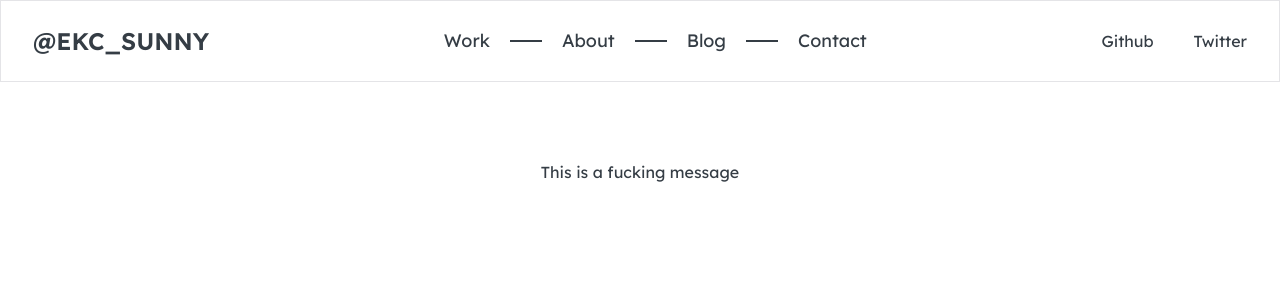
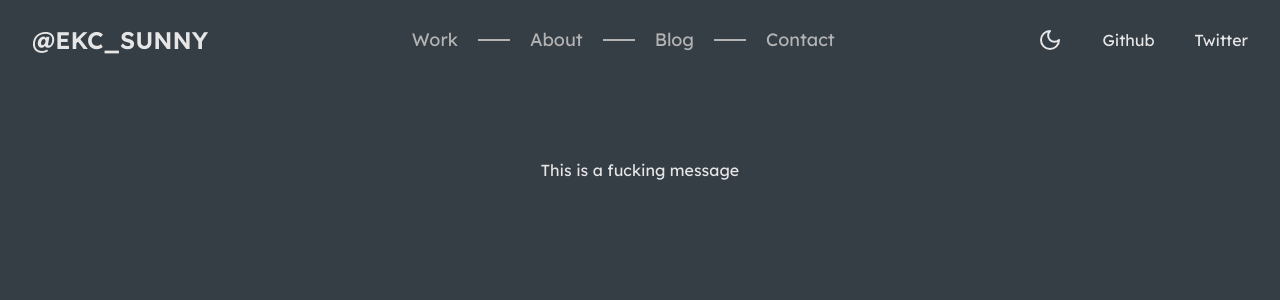
Before and after one commit to kingsley-sunny/portfolio, a Next.js app: page / in a window 1280 px wide. Shown: the top 300 px of the page. Built offline with nearby package versions, Linux system fonts and the light colour scheme.

Commit message:
feature: implemented dark mode

```diff
--- a/app/globals.css
+++ b/app/globals.css
@@ -9,14 +9,14 @@
     --card-foreground: 212 13% 24%;
     --popover: 0 0% 100%;
     --popover-foreground: 212 13% 24%;
-    --primary: 0 0% 98%;
+    --primary: 0 0% 90%;
     --primary-foreground: 212 20% 24%;
     --secondary: 240 4.8% 95.9%;
-    --secondary-foreground: 0 0% 98%;
+    --secondary-foreground: 0 0% 90%;
     --muted: 240 4.8% 95.9%;
     --muted-foreground: 240 3.8% 46.1%;
     --accent: 240 4.8% 95.9%;
-    --accent-foreground: 0 0% 98%;
+    --accent-foreground: 0 0% 90%;
     --destructive: 0 84.2% 60.2%;
     --destructive-foreground: 212 20% 24%;
     --border: 240 5.9% 90%;
@@ -32,17 +32,17 @@
   }
   .dark {
     --background: 212 13% 24%;
-    --foreground: 212 20% 24%;
+    --foreground: 0 0% 90%;
     --card: 212 13% 24%;
     --card-foreground: 212 20% 24%;
     --popover: 212 13% 24%;
     --popover-foreground: 212 20% 24%;
     --primary: 212 20% 24%;
-    --primary-foreground: 0 0% 98%;
+    --primary-foreground: 0 0% 90%;
     --secondary: 240 3.7% 15.9%;
     --secondary-foreground: 212 20% 24%;
     --muted: 240 3.7% 15.9%;
-    --muted-foreground: 240 5% 64.9%;
+    --muted-foreground: 0 0% 70%;
     --accent: 240 3.7% 15.9%;
     --accent-foreground: 212 20% 24%;
     --destructive: 0 62.8% 30.6%;
--- a/app/layout.tsx
+++ b/app/layout.tsx
@@ -1,6 +1,7 @@
 import type { Metadata } from "next";
 import { Lexend } from "next/font/google";
 import NavBar from "../components/shared/NavBar/NavBar";
+import { ThemeProvider } from "../components/shared/ThemeProvider";
 import "./globals.css";
 
 const lexend = Lexend({
@@ -21,9 +22,11 @@ export default function RootLayout({
 }>) {
   return (
     <html lang='en'>
-      <body className={`${lexend.className} antialiased`}>
-        <NavBar />
-        {children}
+      <body className={`${lexend.className} text-foreground antialiased`}>
+        <ThemeProvider attribute='class' defaultTheme='dark'>
+          <NavBar />
+          {children}
+        </ThemeProvider>
       </body>
     </html>
   );
--- a/components/shared/NavBar/NavBar.tsx
+++ b/components/shared/NavBar/NavBar.tsx
@@ -1,3 +1,7 @@
+"use client";
+
+import { MoonIcon, SunIcon } from "lucide-react";
+import { useTheme } from "next-themes";
 import Link from "next/link";
 import { IComponentProps } from "../../../base/interfaces/interface";
 import { cn } from "../../../lib/utils";
@@ -6,36 +10,47 @@ import MainContainer from "../Container";
 import Logo from "../Logo";
 
 const NavBar = ({ className }: IComponentProps) => {
+  const { setTheme, theme } = useTheme();
+
   return (
-    <div className={cn("border padding-all", className)}>
+    <div className={cn("padding-all", className)}>
       <MainContainer className='flex items-center py-4 lg:py-6 justify-between'>
         {/*logo  */}
         <Logo />
 
         {/* Navbar Links */}
-        <nav className='lg:flex items-center space-x-5 hidden text-lg'>
+        <nav className='lg:flex items-center space-x-5 hidden text-lg text-muted-foreground'>
           <Link href={"/"} className=''>
             Work
           </Link>
 
-          <div className='w-8 h-0.5 bg-foreground'></div>
+          <div className='w-8 h-0.5 bg-muted-foreground'></div>
 
           <Link href={"/"} className=''>
             About
           </Link>
 
-          <div className='w-8 h-0.5 bg-foreground'></div>
+          <div className='w-8 h-0.5 bg-muted-foreground'></div>
 
           <Link href={"/"} className=''>
             Blog
           </Link>
 
-          <div className='w-8 h-0.5 bg-foreground'></div>
+          <div className='w-8 h-0.5 bg-muted-foreground'></div>
 
           <Link href={"/"} className=''>
             Contact
           </Link>
         </nav>
+
+        <div className='flex items-center space-x-5 lg:space-x-10'>
+          {/* theme switcher */}
+
+          {theme === "dark" ? (
+            <MoonIcon className='cursor-pointer' onClick={() => setTheme("light")} />
+          ) : (
+            <SunIcon className='cursor-pointer' onClick={() => setTheme("dark")} />
+          )}
 
           {/* the social links */}
           <div className='lg:flex hidden items-center space-x-10'>
@@ -51,6 +66,7 @@ const NavBar = ({ className }: IComponentProps) => {
           <div className='w-10 h-10 bg-greenColor flex items-center justify-center rounded-full lg:hidden'>
             <TwoMenuIcon className='text-primary' />
           </div>
+        </div>
       </MainContainer>
     </div>
   );
--- /dev/null
+++ b/components/shared/ThemeProvider.tsx
@@ -0,0 +1,11 @@
+"use client";
+
+import { ThemeProvider as NextThemesProvider } from "next-themes";
+import * as React from "react";
+
+export function ThemeProvider({
+  children,
+  ...props
+}: React.ComponentProps<typeof NextThemesProvider>) {
+  return <NextThemesProvider {...props}>{children}</NextThemesProvider>;
+}
--- a/package.json
+++ b/package.json
@@ -13,6 +13,7 @@
     "clsx": "^2.1.1",
     "lucide-react": "^0.462.0",
     "next": "15.0.3",
+    "next-themes": "^0.4.3",
     "react": "19.0.0-rc-66855b96-20241106",
     "react-dom": "19.0.0-rc-66855b96-20241106",
     "tailwind-merge": "^2.5.5",
```
Also changed, not shown: 1 other file (tests, documents, lock files or other folders). Lines whose indentation alone changed are shown as unchanged.
